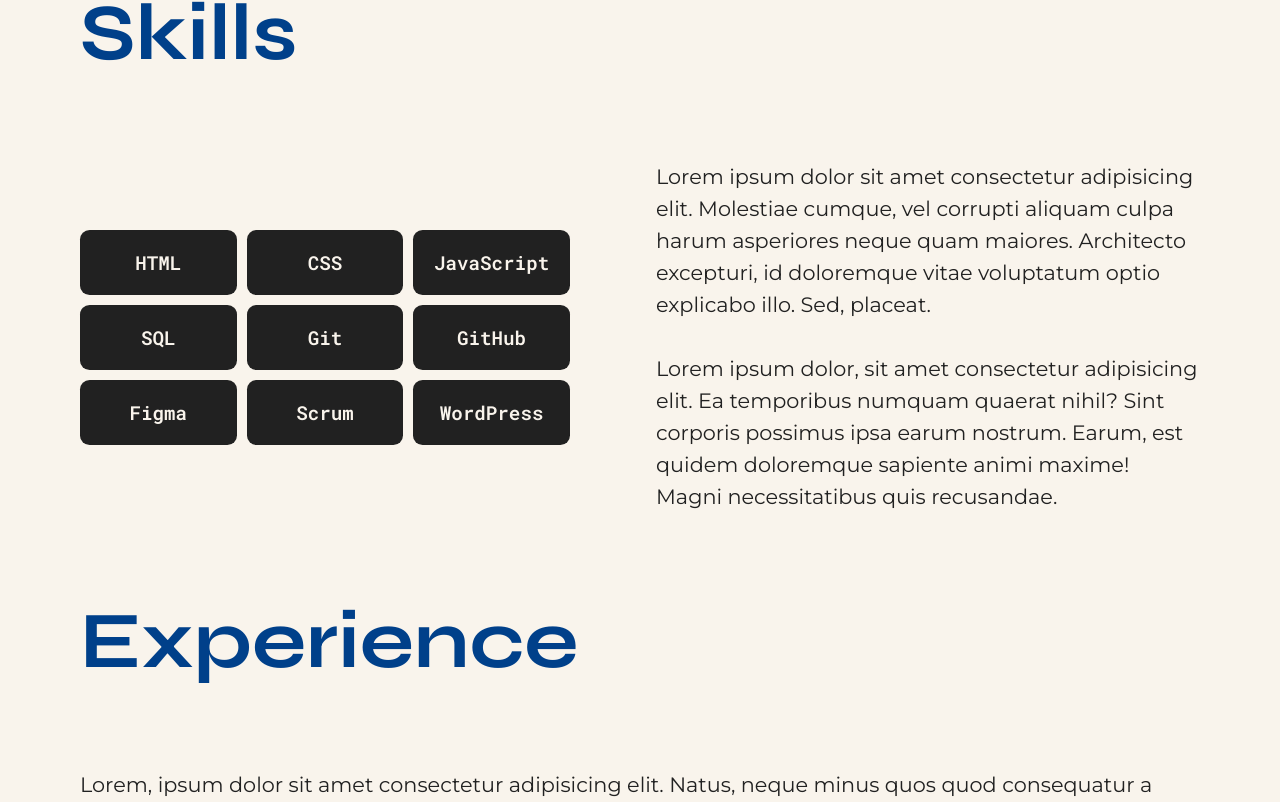
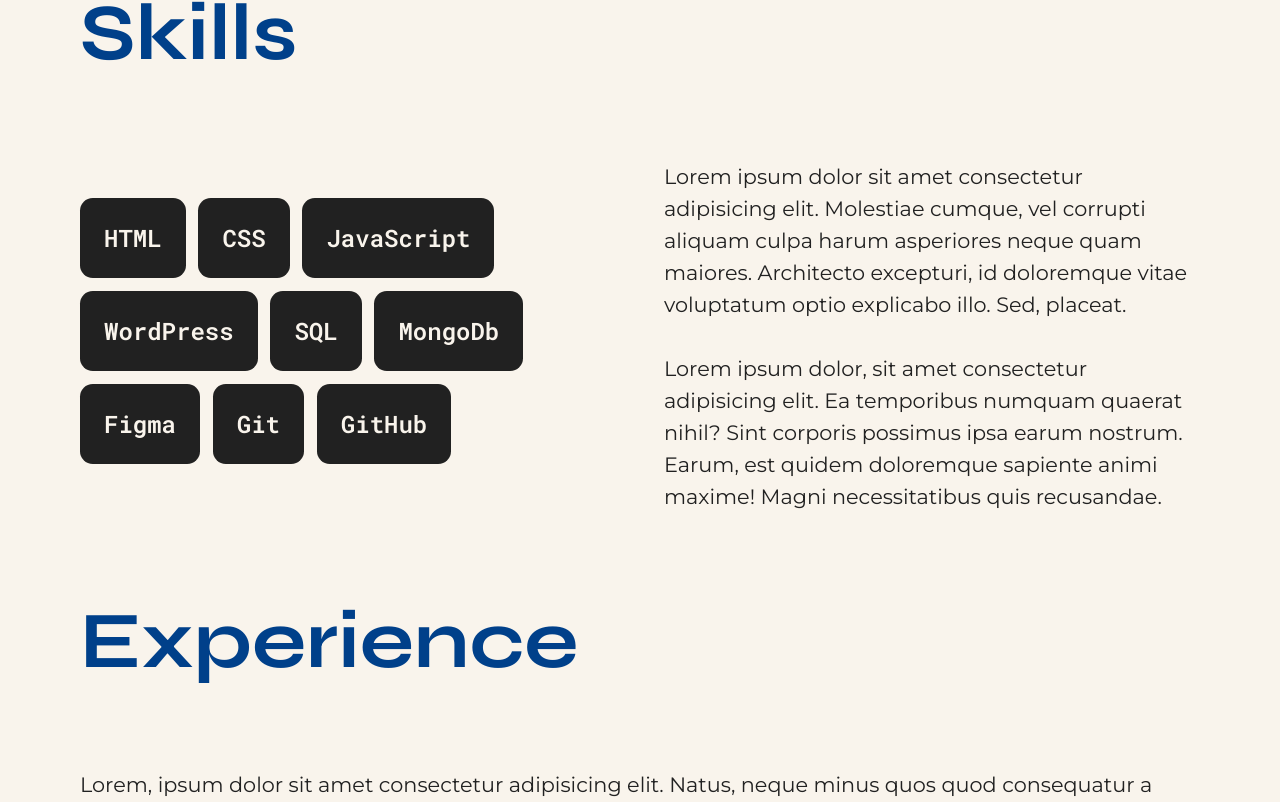
Before and after one commit to sinilaa/Sinifolio, a React (Create React App) app in the folder client/: page /about in a window 1280 px wide. Shown: the part 1215-2017 px from the top of the page. Built offline with nearby package versions, Linux system fonts and the light colour scheme; no server answers; the HTML template or start-up script is replaced by a standard one.

Commit message:
skills styles

```diff
--- a/client/src/pages/AboutPage.js
+++ b/client/src/pages/AboutPage.js
@@ -43,12 +43,12 @@
               <div class="skill_name">HTML</div>
               <div class="skill_name">CSS</div>
               <div class="skill_name">JavaScript</div>
+              <div class="skill_name">WordPress</div>
               <div class="skill_name">SQL</div>
+              <div class="skill_name">MongoDb</div>
+              <div class="skill_name">Figma</div>
               <div class="skill_name">Git</div>
               <div class="skill_name">GitHub</div>
-              <div class="skill_name">Figma</div>
-              <div class="skill_name">Scrum</div>
-              <div class="skill_name">WordPress</div>
             </div>
           </div>
 
--- a/client/src/styles/App.css
+++ b/client/src/styles/App.css
@@ -49,7 +49,6 @@
     --main-subtitle-font-size: 0.7rem;
   }
 }
-
 @media screen and (max-width: 660px) and (min-width: 331px) {
   :root {
     --body-font-size: 1.1rem;
@@ -253,15 +252,14 @@
 /*=============== ABOUT PAGE ===============*/
 .introduction {
   justify-content: space-between;
+  gap: 3rem;
+  margin-bottom: 4rem;
   align-items: flex-end;
-  gap: 2rem;
-  margin-bottom: 4rem;
 }
 
 .profile_img {
   max-width: 100%;
   height: auto;
-  align-self: flex-start;
 }
 
 .introduction,
@@ -272,7 +270,6 @@
   display: flex;
 }
 
-.introduction .title,
 .introduction_quote,
 .skills_column_skills,
 .skills_column_text,
@@ -283,7 +280,7 @@
 
 .skills_section {
   justify-content: space-between;
-  gap: 2rem;
+  gap: 3rem;
 }
 
 .skills_column_skills {
@@ -292,7 +289,6 @@
 
 .skills_list {
   flex-wrap: wrap;
-  gap: 10px;
 }
 
 .skill_name {
@@ -300,12 +296,12 @@
   color: var(--body-color);
   font-family: var(--extra-font);
   font-weight: var(--subtitle-font-weight);
-  font-size: 1.2rem;
-  flex-basis: calc(33.33% - 20px);
-  width: 50px;
-  padding: 20px;
+  font-size: 1.5rem;
+  padding: 1.5rem;
+  margin-right: 0.8rem;
+  margin-bottom: 0.8rem;
   text-align: center;
-  border-radius: 0.6rem;
+  border-radius: 0.8rem;
 }
 
 .cv_btn {
@@ -513,7 +509,6 @@
 }
 
 /*=============== EDITOR TOOL BAR ===============*/
-
 .ql-snow .ql-picker.ql-font .ql-picker-item[data-value="Montserrat, sans-serif"]::before,
 .ql-snow .ql-picker.ql-font .ql-picker-label::before {
   content: 'Montserrat';
@@ -719,6 +714,7 @@
 }
 
 /*=============== MEDIA QUERIES ===============*/
+/* RESPONSIVE FOR SMALL DEVICE */
 @media screen and (max-width: 760px) {
   .introduction {
     align-items: center;
@@ -752,11 +748,8 @@
   .skills_section {
     flex-direction: column;
   }
-  .skills_column {
-    width: 100%;
-  }
   .skills_text {
-    margin-top: 1rem;
+    margin-top: 2rem;
   }
   .contact_form {
     display: flex;
@@ -863,8 +856,7 @@
   .contact_information {
     margin-right: 15rem;
   }
-  div.project,
-  .skills_section {
+  div.project {
     grid-template-columns: .9fr 1.1fr;
   }
 }
```
